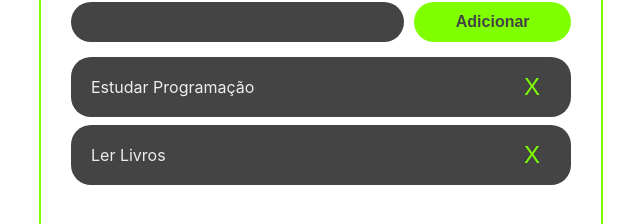
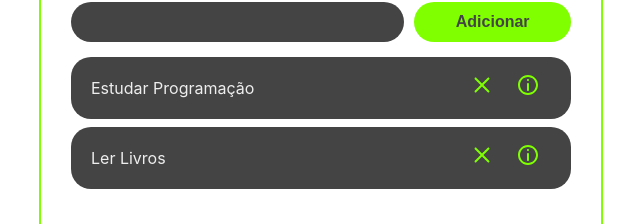
Before and after one commit to ren-prog/react-to-do, a React (Create React App) app: page / in a window 1280 px wide. Shown: the part 142-366 px from the top of the page, without its empty margins (319-959 px from the left). Built offline with nearby package versions, Linux system fonts and the light colour scheme.

Commit message:
add icons and route details

```diff
--- a/src/components/Item.jsx
+++ b/src/components/Item.jsx
@@ -1,8 +1,13 @@
 import React from "react";
-
+import { CgClose, CgInfo } from "react-icons/cg";
+import { useHistory } from "react-router-dom";
 import "./Item.css";
 
 const Item = ({ task, handleTaskClick, handleDeleteTask }) => {
+  const history = useHistory();
+  const handletaskDetailsRoute = () => {
+    history.push(`/details/${task.title}`);
+  };
   return (
     <div className="task-container" style={task.completed ? { borderLeft: "6px solid chartreuse" } : {}}>
       <div className="task-title" onClick={() => handleTaskClick(task.id)}>
@@ -11,7 +16,10 @@ const Item = ({ task, handleTaskClick, handleDeleteTask }) => {
 
       <div className="buttons-container">
         <button className="remove-task-button" onClick={() => handleDeleteTask(task.id)}>
-          X
+          <CgClose />
+        </button>
+        <button className="see-task-details-button" onClick={handletaskDetailsRoute}>
+          <CgInfo />
         </button>
       </div>
     </div>
```
